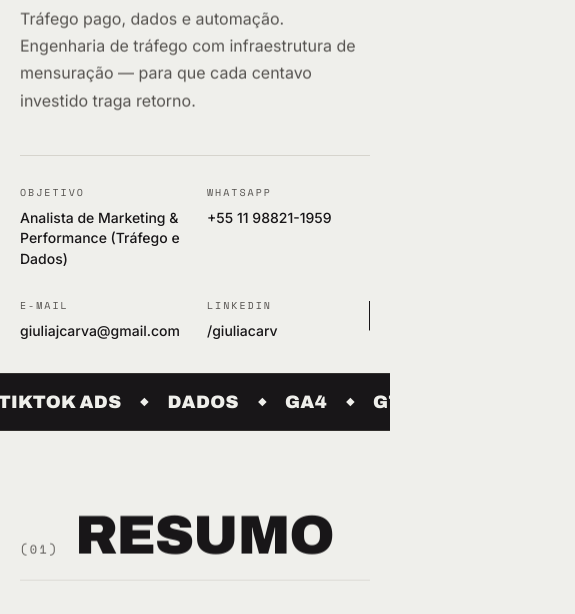
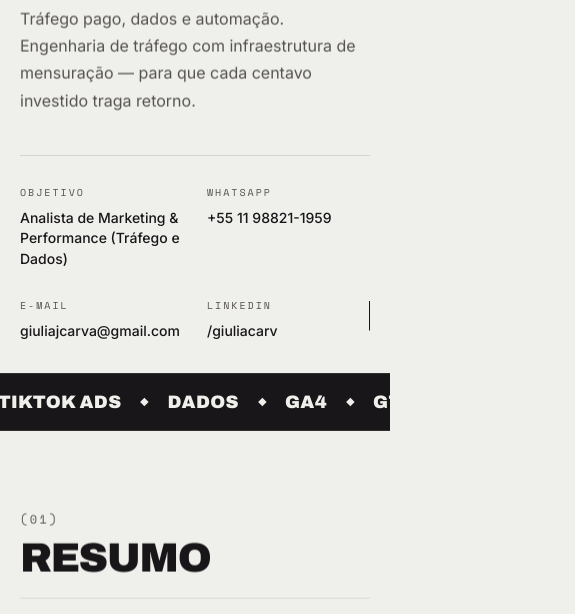
Before and after one commit to giuliacarv/cv-giulia, a plain HTML site: page index.html in a window 390 px wide. Shown: the part 486-1100 px from the top of the page, 575 px wide, since content can reach past the window. Drawn offline with nearby package versions, Linux system fonts and the light colour scheme.

Commit message:
Corrige responsividade mobile e robustez do currículo

```diff
--- a/index.html
+++ b/index.html
@@ -1,30 +1,33 @@
 <!doctype html>
 <html lang="pt-BR">
+<script>document.documentElement.classList.add('js')</script>
 <head>
   <meta charset="UTF-8" />
   <meta name="viewport" content="width=device-width, initial-scale=1.0, viewport-fit=cover" />
   <meta name="description" content="Giulia Carv — Analista de Marketing & Performance. Tráfego pago, dados, automação e IA." />
   <meta name="theme-color" content="#efefeb" />
   <title>Giulia Carv — Marketing & Performance</title>
+  <!-- Fontes são aprimoramento progressivo: o currículo renderiza imediatamente com fallbacks locais. -->
   <link rel="preconnect" href="https://fonts.googleapis.com" />
   <link rel="preconnect" href="https://fonts.gstatic.com" crossorigin />
-  <link href="https://fonts.googleapis.com/css2?family=Archivo:ital,wdth,wght@0,62..125,100..900;1,62..125,100..900&family=Inter:wght@400;500;600&family=Instrument+Serif:ital@0;1&family=Space+Mono:ital,wght@0,400;0,700;1,400&display=swap" rel="stylesheet" />
+  <link rel="preload" as="style" href="https://fonts.googleapis.com/css2?family=Archivo:ital,wdth,wght@0,62..125,100..900;1,62..125,100..900&family=Inter:wght@400;500;600&family=Instrument+Serif:ital@0;1&family=Space+Mono:ital,wght@0,400;0,700;1,400&display=swap" onload="this.onload=null;this.rel='stylesheet'" />
+  <noscript><link href="https://fonts.googleapis.com/css2?family=Archivo:ital,wdth,wght@0,62..125,100..900;1,62..125,100..900&family=Inter:wght@400;500;600&family=Instrument+Serif:ital@0;1&family=Space+Mono:ital,wght@0,400;0,700;1,400&display=swap" rel="stylesheet" /></noscript>
   <style>
     :root{
       --paper:#efefeb;--ink:#181618;--soft:#55524f;--line:#d6d4cd;--darkline:#33312f;
       --dim:#8a8781;--pale:#b3b0aa;--max:1600px;
     }
-    *{box-sizing:border-box} html{scroll-behavior:smooth;-webkit-font-smoothing:antialiased;text-rendering:optimizeLegibility}
+    *{box-sizing:border-box} html{scroll-behavior:smooth;-webkit-font-smoothing:antialiased;text-rendering:optimizeLegibility;overflow-x:hidden;max-width:100%}
     body{margin:0;background:var(--paper);color:var(--ink);font-family:Inter,system-ui,-apple-system,BlinkMacSystemFont,"Segoe UI",sans-serif;overflow-x:hidden}
     body.menu-open{overflow:hidden} a{color:inherit;text-decoration:none} button{font:inherit} ::selection{background:var(--ink);color:var(--paper)}
     ::-webkit-scrollbar{width:0;height:0}.wrap{width:min(100%,var(--max));margin:0 auto}.pad{padding-left:clamp(20px,3vw,40px);padding-right:clamp(20px,3vw,40px)}
     .display{font-family:Archivo,Inter,sans-serif;font-stretch:125%}.serif{font-family:"Instrument Serif",Georgia,serif}.mono{font-family:"Space Mono","Courier New",monospace}
     .link-draw{background-image:linear-gradient(currentColor,currentColor);background-size:0 1px;background-repeat:no-repeat;background-position:0 100%;transition:background-size .35s cubic-bezier(.22,1,.36,1);padding-bottom:2px}.link-draw:hover{background-size:100% 1px}
     .section{padding-top:clamp(80px,8vw,112px);padding-bottom:clamp(80px,8vw,112px)}
-    .section-head{display:flex;align-items:baseline;gap:clamp(16px,2vw,24px);border-bottom:1px solid var(--line);padding-bottom:clamp(20px,2vw,28px)}
+    .section-head{display:flex;align-items:baseline;gap:clamp(16px,2vw,24px);border-bottom:1px solid var(--line);padding-bottom:clamp(20px,2vw,28px);min-width:0}.section-title{min-width:0}
     .section-head.dark{border-color:var(--darkline)}.section-index{font-size:12px;letter-spacing:.2em;color:var(--soft)}.section-head.dark .section-index{color:var(--dim)}
     .section-title{margin:0;font-family:Archivo,Inter,sans-serif;font-stretch:125%;font-weight:900;text-transform:uppercase;line-height:.9;letter-spacing:-.02em;font-size:clamp(3.4rem,8vw,4.5rem)}
-    .reveal{opacity:0;transform:translateY(28px);transition:opacity .7s cubic-bezier(.22,1,.36,1),transform .7s cubic-bezier(.22,1,.36,1);transition-delay:var(--delay,0ms);will-change:opacity,transform}.reveal.visible{opacity:1;transform:translateY(0)}
+    .reveal{opacity:1;transform:none}.js .reveal{opacity:0;transform:translateY(28px);transition:opacity .7s cubic-bezier(.22,1,.36,1),transform .7s cubic-bezier(.22,1,.36,1);transition-delay:var(--delay,0ms);will-change:opacity,transform}.js .reveal.visible{opacity:1;transform:translateY(0)}
     .label{font-family:"Space Mono",monospace;font-size:10px;text-transform:uppercase;letter-spacing:.2em;color:var(--soft)}
     .dark .label,.label.darklabel{color:var(--dim)}
 
@@ -37,7 +40,7 @@
     .hero-grid{display:grid;grid-template-columns:repeat(4,1fr);gap:24px;border-top:1px solid var(--line);padding-top:24px}.hero-grid p{margin:8px 0 0;font-size:14px;font-weight:500;line-height:1.45}.scroll-indicator{height:40px;width:1px;background:var(--ink);animation:scroll-pulse 1.8s ease-in-out infinite;transform-origin:top}
     @keyframes scroll-pulse{0%,100%{transform:scaleY(1)}50%{transform:scaleY(.35)}}
 
-    .marquee{overflow:hidden;border-top:1px solid var(--darkline);border-bottom:1px solid var(--darkline);background:var(--ink);padding:18px 0;color:var(--paper)}.marquee-track{display:flex;width:max-content;animation:marquee 36s linear infinite}.marquee-group{display:flex;flex-shrink:0;align-items:center}.marquee-item{display:flex;align-items:center}.marquee-item strong{font-family:Archivo,sans-serif;font-weight:900;text-transform:uppercase;letter-spacing:.02em;font-size:clamp(18px,2.2vw,24px);padding:0 clamp(20px,2vw,28px)}.diamond{width:6px;height:6px;background:var(--paper);transform:rotate(45deg)}@keyframes marquee{to{transform:translateX(-50%)}}
+    .marquee{overflow:hidden;contain:layout paint;width:100%;max-width:100vw;border-top:1px solid var(--darkline);border-bottom:1px solid var(--darkline);background:var(--ink);padding:18px 0;color:var(--paper)}.marquee-track{display:flex;width:max-content;animation:marquee 36s linear infinite}.marquee-group{display:flex;flex-shrink:0;align-items:center}.marquee-item{display:flex;align-items:center}.marquee-item strong{font-family:Archivo,sans-serif;font-weight:900;text-transform:uppercase;letter-spacing:.02em;font-size:clamp(18px,2.2vw,24px);padding:0 clamp(20px,2vw,28px)}.diamond{width:6px;height:6px;background:var(--paper);transform:rotate(45deg)}@keyframes marquee{to{transform:translateX(-50%)}}
 
     .about-grid{display:grid;grid-template-columns:7fr 5fr;gap:48px;margin-top:clamp(48px,5vw,64px)}.statement{margin:0;font-family:Archivo,sans-serif;font-stretch:125%;font-size:clamp(30px,3.4vw,42px);font-weight:900;text-transform:uppercase;line-height:1.02;letter-spacing:-.015em}.statement em{font-family:"Instrument Serif",serif;font-weight:400;text-transform:none}.body-copy{max-width:660px;line-height:1.7;color:var(--soft);margin:32px 0 0}.callout{margin-top:32px;border-left:2px solid var(--ink);padding-left:20px}.callout p:last-child{font-size:15px;line-height:1.7;margin:12px 0 0}.stats{display:grid;grid-template-columns:repeat(2,1fr);gap:1px;background:var(--line)}.stat{background:var(--paper);padding:clamp(20px,2.2vw,28px);min-height:190px;display:flex;flex-direction:column;justify-content:space-between}.stat strong{font-family:Archivo,sans-serif;font-size:clamp(50px,5vw,64px);letter-spacing:-.03em}.stat span{font-size:13px;line-height:1.45;color:var(--soft)}
 
@@ -54,7 +57,7 @@
     @media (hover:hover){.experience-list:hover .exp:not(:hover){opacity:.3}}
     @media (max-width:1024px){.desktop-nav{display:none}.menu-btn{display:flex}.about-grid,.edu-grid{grid-template-columns:1fr}.skill-cols{grid-template-columns:repeat(2,1fr)}.tool-grid{grid-template-columns:repeat(2,1fr)}.projects-grid{grid-template-columns:1fr}.channels{grid-template-columns:repeat(2,1fr)}}
     @media (max-width:768px){.hero-grid{grid-template-columns:repeat(2,1fr)}.exp{grid-template-columns:1fr;gap:20px}.other-exp{grid-template-columns:1fr}.strategy{grid-template-columns:1fr}.portfolio-grid{grid-template-columns:1fr}.cert{align-items:flex-start;flex-direction:column;gap:6px}.cert span{text-align:left}.section-title{font-size:clamp(3rem,14vw,4rem)}}
-    @media (max-width:560px){.skill-cols,.tool-grid{grid-template-columns:1fr}.stats{grid-template-columns:repeat(2,1fr)}.channels{grid-template-columns:1fr 1fr}.hero-name{font-size:20vw}.hero-role{font-size:9.5vw}.portfolio-head{align-items:flex-start}.footer-bottom{align-items:flex-start;flex-direction:column}}
+    @media (max-width:560px){.skill-cols,.tool-grid{grid-template-columns:1fr}.stats{grid-template-columns:repeat(2,1fr)}.channels{grid-template-columns:1fr 1fr}.hero-name{font-size:20vw}.hero-role{font-size:9.5vw}.portfolio-head{align-items:flex-start}.footer-bottom{align-items:flex-start;flex-direction:column}.section-head{display:block}.section-head .section-index{display:block;margin-bottom:12px}.section-title{font-size:clamp(2.35rem,10.5vw,3rem);line-height:.94;letter-spacing:-.035em}.contact-title h2 span.main{font-size:clamp(4rem,19vw,5rem)}}
     @media (prefers-reduced-motion:reduce){html{scroll-behavior:auto}.reveal{opacity:1;transform:none;transition:none}.marquee-track,.scroll-indicator{animation:none!important}}
     @media print{header,.mobile-menu,.marquee,.scroll-indicator{display:none!important}.hero{min-height:auto;padding-top:20px}.section{padding:36px 20px}.skills,footer,.specialization{print-color-adjust:exact;-webkit-print-color-adjust:exact}.reveal{opacity:1!important;transform:none!important}.exp,.degree,.highlight,.cert{break-inside:avoid}.contact-title h2 span.main{font-size:72px}}
   </style>
@@ -201,7 +204,12 @@
   menuBtn.addEventListener('click',()=>setMenu(!mobileMenu.classList.contains('open'))); mobileMenu.querySelectorAll('a').forEach(a=>a.addEventListener('click',()=>setMenu(false))); document.addEventListener('keydown',e=>{if(e.key==='Escape')setMenu(false)});
 
   const reveals=document.querySelectorAll('.reveal');
-  if('IntersectionObserver' in window){const obs=new IntersectionObserver(entries=>entries.forEach(entry=>{if(entry.isIntersecting){entry.target.classList.add('visible');obs.unobserve(entry.target)}}),{threshold:.12,rootMargin:'0px 0px -8% 0px'});reveals.forEach(el=>obs.observe(el));}else{reveals.forEach(el=>el.classList.add('visible'))}
+  if('IntersectionObserver' in window){
+    const obs=new IntersectionObserver(entries=>entries.forEach(entry=>{if(entry.isIntersecting){entry.target.classList.add('visible');obs.unobserve(entry.target)}}),{threshold:.08,rootMargin:'0px 0px -4% 0px'});
+    reveals.forEach(el=>obs.observe(el));
+    // Segurança para Safari/WebViews: conteúdo nunca permanece invisível se o observer falhar.
+    window.setTimeout(()=>reveals.forEach(el=>el.classList.add('visible')),1800);
+  }else{reveals.forEach(el=>el.classList.add('visible'))}
 </script>
 </body>
 </html>
```
